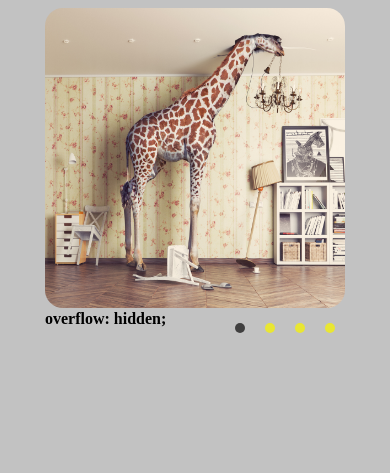
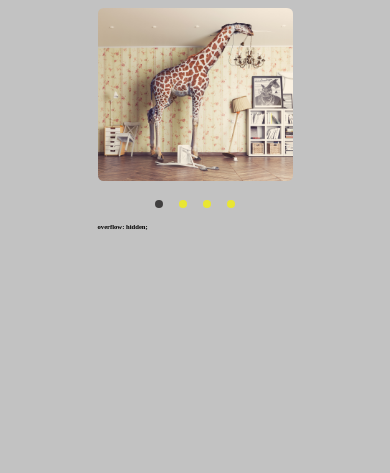
Before and after one commit to chystyaks/cssMemSlider, a plain HTML site: page index.html in a window 390 px wide. Drawn offline with Linux system fonts and the light colour scheme.

Commit message:
feat: adjustments and fixes Mon May 16 17:29:37     2022

```diff
--- a/index.html
+++ b/index.html
@@ -31,10 +31,10 @@
         </div>
       </div>
       <div class="controls">
-        <label id="first" for="slide1"><div class="button"></div></label>
-        <label id="second" for="slide2"><div class="button"></div></label>
-        <label id="third" for="slide3"><div class="button"></div></label>
-        <label id="forth" for="slide4"><div class="button"></div></label>
+        <label id="first" for="slide1"><span class="button"></span></label>
+        <label id="second" for="slide2"><span class="button"></span></label>
+        <label id="third" for="slide3"><span class="button"></span></label>
+        <label id="forth" for="slide4"><span class="button"></span></label>
       </div>
     </div>
   </div>
--- a/style.css
+++ b/style.css
@@ -1,55 +1,56 @@
 body {
   background-color: #c2c2c2;
+  -webkit-tap-highlight-color: transparent;
 }
-
+span {
+  display: block;
+}
 .wrapper {
-  width: 700px;
+  width: 50vw;
   margin: auto;
 }
 
 img {
-  width: 700px;
-  height: 700px;
-  border-radius: 6%;
+  width: 50vw;
+  max-height: 80vh;
+  border-radius: 3%;
   transition: 1s;
 }
 .pictures {
  overflow: hidden;
+ margin-bottom: 3vw;
 }
 .frame {
   width: 500%;
   display: flex;
 }
 .text-and-slides {
-  height: 40px;
   display: flex;
   justify-content: space-between;
 }
 .text {
-  overflow: hidden;
   font-weight: 600;
-  font-size: 1.5rem;
+  font-size: 1.7vw;
 }
 .text p {
   transition: 1s;
 }
-.text-frame{
-  height: 500%;
-}
+
 input {
   display: none;
 }
 label {
   cursor: pointer;
-  padding: 10px;
+  padding: 1rem;
 }
 .controls {
  display: flex;
  align-items: center;
+ justify-content: center;
 }
 .button {
-  height: 20px;
-  width: 20px;
+  height: 2vw;
+  width: 2vw;
   border-radius: 50%;
   background-color: #e9e633;
   transition: 0.5s;
@@ -57,19 +58,19 @@ label {
 .button:hover {
   background-color: #7fe7b8;
 }
-label:hover >div{
+label:hover >span{
   background-color: #7fe7b8;
 }
-#slide1:checked ~.text-and-slides>.controls>label#first>div {
+#slide1:checked ~.text-and-slides>.controls>label#first>span {
   background-color: #403f3f;
 }
-#slide2:checked ~.text-and-slides>.controls>label#second>div {
+#slide2:checked ~.text-and-slides>.controls>label#second>span {
   background-color: #403f3f;
 }
-#slide3:checked ~.text-and-slides>.controls>label#third>div {
+#slide3:checked ~.text-and-slides>.controls>label#third>span {
   background-color: #403f3f;
 }
-#slide4:checked ~.text-and-slides>.controls>label#forth>div {
+#slide4:checked ~.text-and-slides>.controls>label#forth>span {
   background-color: #403f3f;
 }
 
@@ -86,37 +87,25 @@ label:hover >div{
   margin-left: -60%;
 }
 
-#slide1:checked ~.text-and-slides p:first-child{
-  margin-top: 1%;
+#slide1:checked ~.text-and-slides p:not(:first-child){
+  font-size: 0;
 }
-#slide2:checked ~.text-and-slides p:first-child{
-  margin-top: -10%;
+#slide2:checked ~.text-and-slides p:not(:nth-child(2)){
+  font-size: 0;
 }
-#slide3:checked ~.text-and-slides p:first-child{
-  margin-top: -22%;
+#slide3:checked ~.text-and-slides p:not(:nth-child(3)){
+  font-size: 0;
 }
-#slide4:checked ~.text-and-slides p:first-child{
-  margin-top: -35%;
+#slide4:checked ~.text-and-slides p:not(:nth-child(4)){
+  font-size: 0;
 }
 
 @media (max-width:767px){
-  .wrapper {
-    width: 300px;
+  .text-and-slides {
+    flex-direction: column-reverse;
   }
-  .pictures {
-    width: 300px;
-    height: 300px;
+  label {
+    padding: 0.5rem;
   }
-  img {
-    width: 300px;
-    height: 300px;
-  }
-  .text {
-    font-size: 1rem;
-    height: 2rem;
-  }
-  .button {
-    width: 10px;
-    height: 10px;
-  }
+
 }
```
